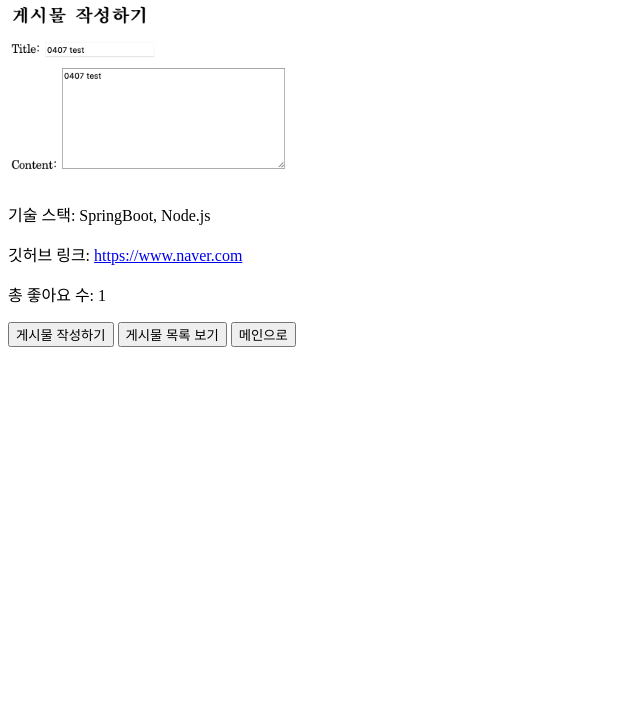
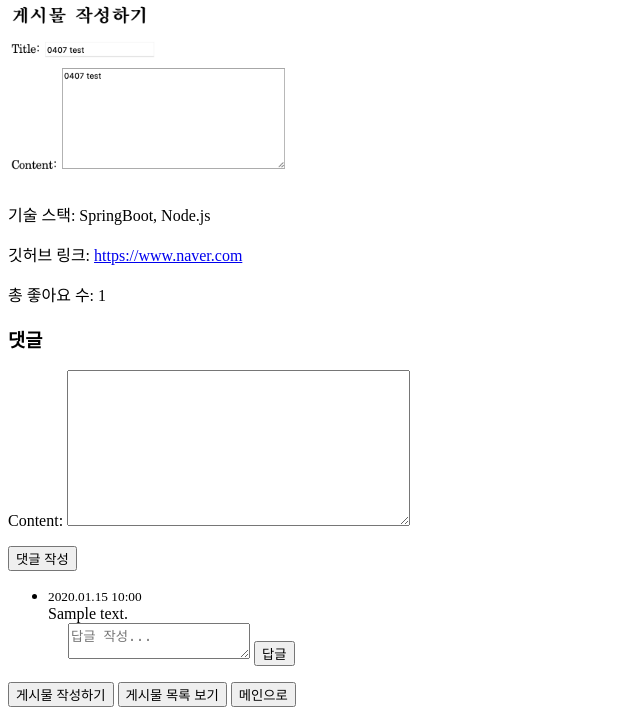
Before and after one commit to SSWU-LIKELION-13TH-BE/Django_WonJung, a Django app: page /post/1/ in a window 1280 px wide. Shown: the part 197-912 px from the top of the page, without its empty margins (0-640 px from the left). Before the commit the page ends 544 px from the top, so only its background shows below. Run offline with Django 5.2, Linux system fonts and the light colour scheme; data comes from the database, SQL or seed files in the repository; tables that the repository leaves empty hold one stand-in row (values such as "Sample post"); parts of the project's set-up code (start-up, migrations or seed data) failed here and were passed over.

Commit message:
feat : 댓글, 대댓글 기능 구현

```diff
--- a/post/forms.py
+++ b/post/forms.py
@@ -1,7 +1,7 @@
 from django import forms
 from django.contrib.auth.forms import AuthenticationForm
 
-from .models import Articles
+from .models import Articles, Comment
 
 class ArticleCreateForm(forms.ModelForm):
     class Meta:
@@ -10,3 +10,11 @@ class ArticleCreateForm(forms.ModelForm):
         widget = {
             'teck_stack' : forms.CheckboxSelectMultiple(),
         }
+
+class CommentForm(forms.ModelForm):
+    class Meta:
+        model = Comment
+        fields = ['content']
+        widget = {
+            'content' : forms.Textarea(attrs={'rows' : 3, 'placeholder' : '댓글을 입력해 주세요.'}),
+        }
--- a/post/models.py
+++ b/post/models.py
@@ -28,3 +28,10 @@ class Articles(models.Model):
 class Like(models.Model):
     user = models.ForeignKey(settings.AUTH_USER_MODEL, on_delete=models.CASCADE)
     article = models.ForeignKey(Articles, on_delete=models.CASCADE)
+
+class Comment(models.Model):
+    article = models.ForeignKey(Articles, on_delete=models.CASCADE, related_name='comments')
+    author = models.ForeignKey(settings.AUTH_USER_MODEL, on_delete=models.CASCADE)
+    content = models.TextField()
+    parent = models.ForeignKey('self', null=True, blank=True, on_delete=models.CASCADE, related_name='replies')
+    created_at = models.DateTimeField(auto_now_add=True)
--- a/post/views.py
+++ b/post/views.py
@@ -1,7 +1,8 @@
 from django.shortcuts import render,redirect, get_object_or_404
 from django.contrib.auth.decorators import login_required
-from .models import Articles, Like
-from .forms import ArticleCreateForm
+from django.db.models import Count
+from .models import Articles, Comment, Like
+from .forms import ArticleCreateForm, CommentForm
 
 @login_required
 def create_view(request):
@@ -18,20 +19,36 @@ def create_view(request):
 
 def article_list_view(request):
     articles = Articles.objects.all()
-    articles = Articles.objects.all().annotate(like_count=models.Count('like'))
+    articles = Articles.objects.annotate(like_count=Count('like'))
     return render(request, 'post/article_list.html', {'articles' : articles})
 
 def article_detail_view(request, pk):
     article = get_object_or_404(Articles, pk=pk)
-
+    comments = article.comments.filter(parent__isnull=True).order_by('-created_at')
 
     is_liked = False
     if request.user.is_authenticated:
         is_liked = Like.objects.filter(user=request.user, article=article).exists()
 
+    if request.method == 'POST':
+        form = CommentForm(request.POST)
+        if form.is_valid():
+            comment = form.save(commit=False)
+            comment.article = article
+            comment.author = request.user
+            parent_id = request.POST.get('parent_id')
+            if parent_id:
+                comment.parent = Comment.objects.get(id=parent_id)
+            comment.save()
+            return redirect('article_detail', pk=pk)
+    else:
+        form = CommentForm()
+
     return render(request, 'post/article_detail.html', {
         'article': article,
         'is_liked': is_liked,
+        'comments' : comments,
+        'form' : form
     })
 
 def like_view(request, pk):
--- a/templates/post/article_detail.html
+++ b/templates/post/article_detail.html
@@ -28,6 +28,42 @@
 
     <p>총 좋아요 수: {{ article.like_set.count }}</p>
 
+    <h3>댓글</h3>
+    <form method="POST">
+        {% csrf_token %}
+        {{ form.as_p }}
+        <button type="submit">댓글 작성</button>
+    </form>
+
+    <ul>
+        {% for comment in comments %}
+            <li>
+                <strong>{{ comment.author.nickname }}</strong>
+                <small>{{ comment.created_at|date:"Y.m.d H:i" }}</small><br>
+                {{ comment.content }}
+
+                <!-- 대댓글 폼 -->
+                <form method="POST" style="margin-left: 20px;">
+                    {% csrf_token %}
+                    <textarea name="content" rows="2" placeholder="답글 작성..."></textarea>
+                    <input type="hidden" name="parent_id" value="{{ comment.id }}">
+                    <button type="submit">답글</button>
+                </form>
+
+                <!-- 대댓글 표시 -->
+                <ul>
+                    {% for reply in comment.replies.all %}
+                        <li style="margin-left: 20px;">
+                            <strong>{{ reply.author.nickname }}</strong>
+                            <small>{{ reply.created_at|date:"Y.m.d H:i" }}</small><br>
+                            {{ reply.content }}
+                        </li>
+                    {% endfor %}
+                </ul>
+            </li>
+        {% endfor %}
+    </ul>
+
     <div class="button-group">
         <button type="button" onclick="location.href='{% url 'article_create' %}'">게시물 작성하기</button>
         <button type="button" onclick="location.href='{% url 'article_list' %}'">게시물 목록 보기</button>
```
